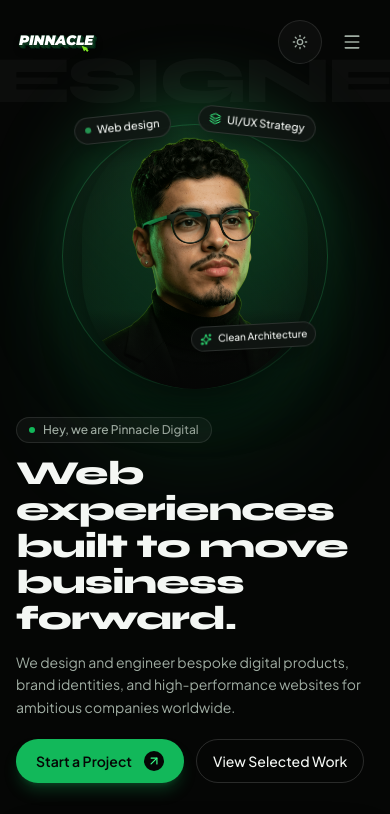
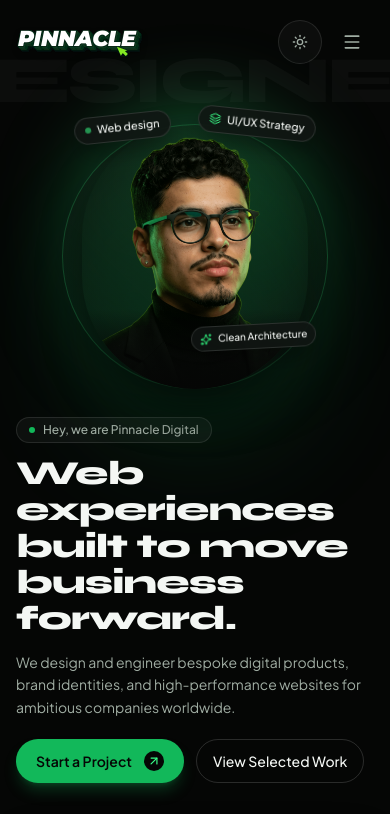
Before and after one commit to mahadmulki56-png/pinnacledigital, a React (Vite) app: page / in a window 390 px wide. Shown: the top 814 px of the page. Built offline with nearby package versions, Linux system fonts and the light colour scheme.

Commit message:
style: update logo branding and scale
Adjusted SVG viewBox to improve logo cropping and increased responsive sizing across Navbar and Footer components for better visual hierarchy.

```diff
--- a/src/components/Footer.tsx
+++ b/src/components/Footer.tsx
@@ -10,7 +10,7 @@ export const Footer: React.FC = () => {
           {/* Left: Pinnacle Brand & Credit */}
           <div className="flex flex-col sm:flex-row items-center gap-3 sm:gap-4 text-center sm:text-left">
             <a href="#hero" className="hover:opacity-90 transition-opacity">
-              <PinnacleLogo variant="full" className="h-6 sm:h-7 w-auto" />
+              <PinnacleLogo variant="full" className="h-7 sm:h-8 md:h-9 w-auto" />
             </a>
             <span className="hidden sm:inline text-white/20 light:text-black/20">|</span>
             <div className="text-xs sm:text-sm text-[#a0ada3] light:text-[#4a594e]">
--- a/src/components/Navbar.tsx
+++ b/src/components/Navbar.tsx
@@ -41,7 +41,7 @@ export const Navbar: React.FC<NavbarProps> = ({ darkMode, onToggleTheme, onOpenC
           >
             <PinnacleLogo
               variant="full"
-              className="h-7 sm:h-8 md:h-9 w-auto filter drop-shadow-md group-hover:brightness-110 transition-all"
+              className="h-8 sm:h-9 md:h-10 lg:h-11 w-auto filter drop-shadow-md group-hover:brightness-110 transition-all"
             />
           </a>
 
@@ -102,7 +102,7 @@ export const Navbar: React.FC<NavbarProps> = ({ darkMode, onToggleTheme, onOpenC
           className="md:hidden bg-[#0a0d0b] light:bg-[#ffffff] border-b border-white/10 light:border-black/10 px-5 sm:px-6 py-6 shadow-2xl animate-in fade-in slide-in-from-top-4 duration-200"
         >
           <div className="flex items-center justify-between pb-4 mb-2 border-b border-white/10 light:border-black/10">
-            <PinnacleLogo variant="full" className="h-6 w-auto" />
+            <PinnacleLogo variant="full" className="h-7 sm:h-8 w-auto" />
             <span className="text-[11px] font-medium text-[#39ff88] light:text-[#075c32] bg-[#39ff88]/10 px-2.5 py-1 rounded-full border border-[#39ff88]/20">
               Studio
             </span>
--- a/src/components/PinnacleLogo.tsx
+++ b/src/components/PinnacleLogo.tsx
@@ -8,18 +8,14 @@ interface PinnacleLogoProps {
 
 export const PinnacleLogo: React.FC<PinnacleLogoProps> = ({
   variant = 'full',
-  className = 'h-8 sm:h-9 w-auto',
+  className = 'h-8 sm:h-9 md:h-10 w-auto',
   showCursor = true,
 }) => {
-  const [pngAvailable, setPngAvailable] = useState<boolean | null>(null);
-
-  // If the user uploads a direct raster PNG into /public/pinnaclelogo.png, we can render it
-  // otherwise we render the high-precision vector SVG component
   return (
     <div className={`relative inline-flex items-center select-none ${className}`}>
       {variant === 'full' ? (
         <svg
-          viewBox="0 0 520 180"
+          viewBox="12 30 462 130"
           className="w-full h-full overflow-visible"
           fill="none"
           xmlns="http://www.w3.org/2000/svg"
```
Also changed, not shown: public/pinnaclelogo.svg.
